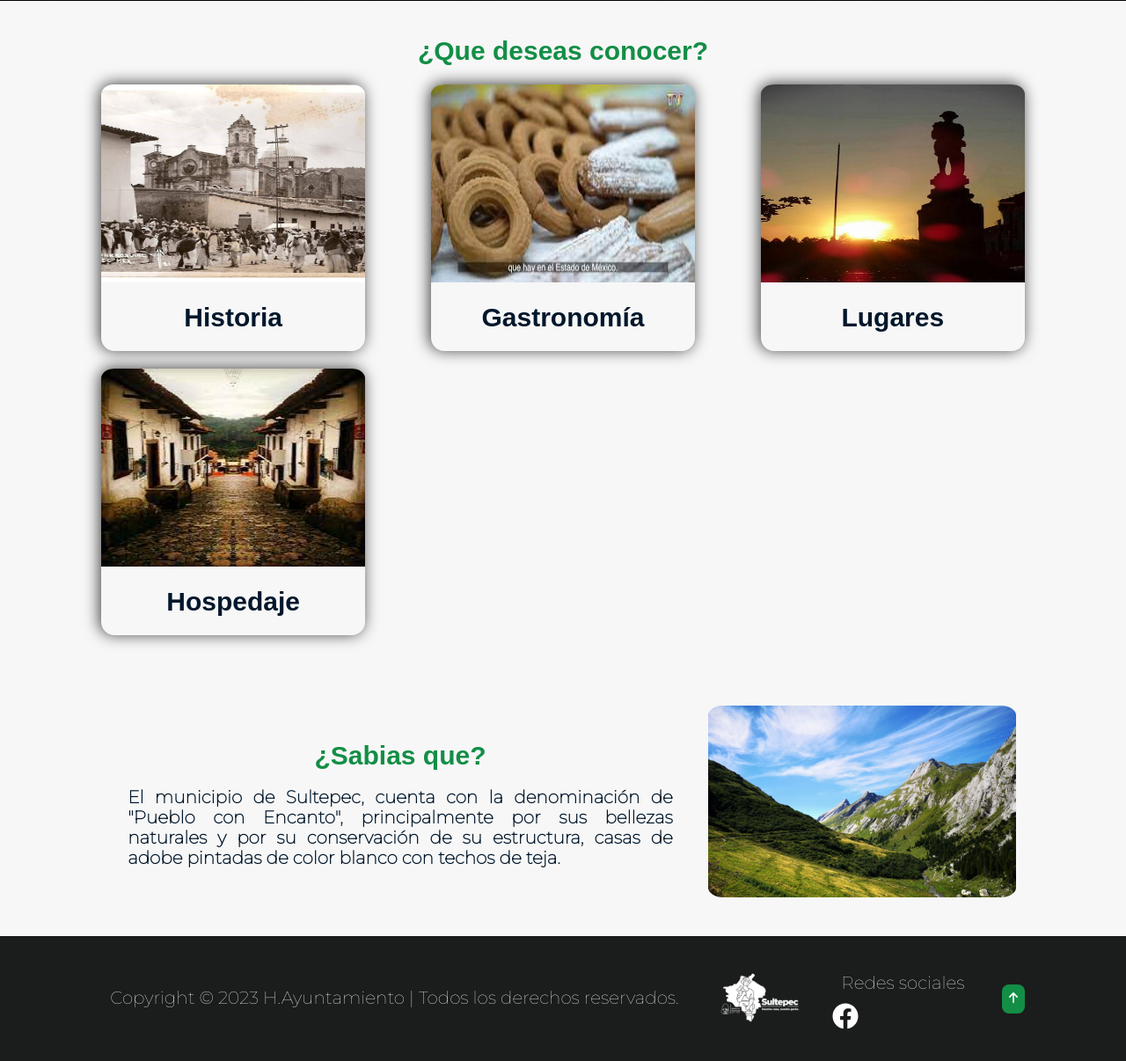
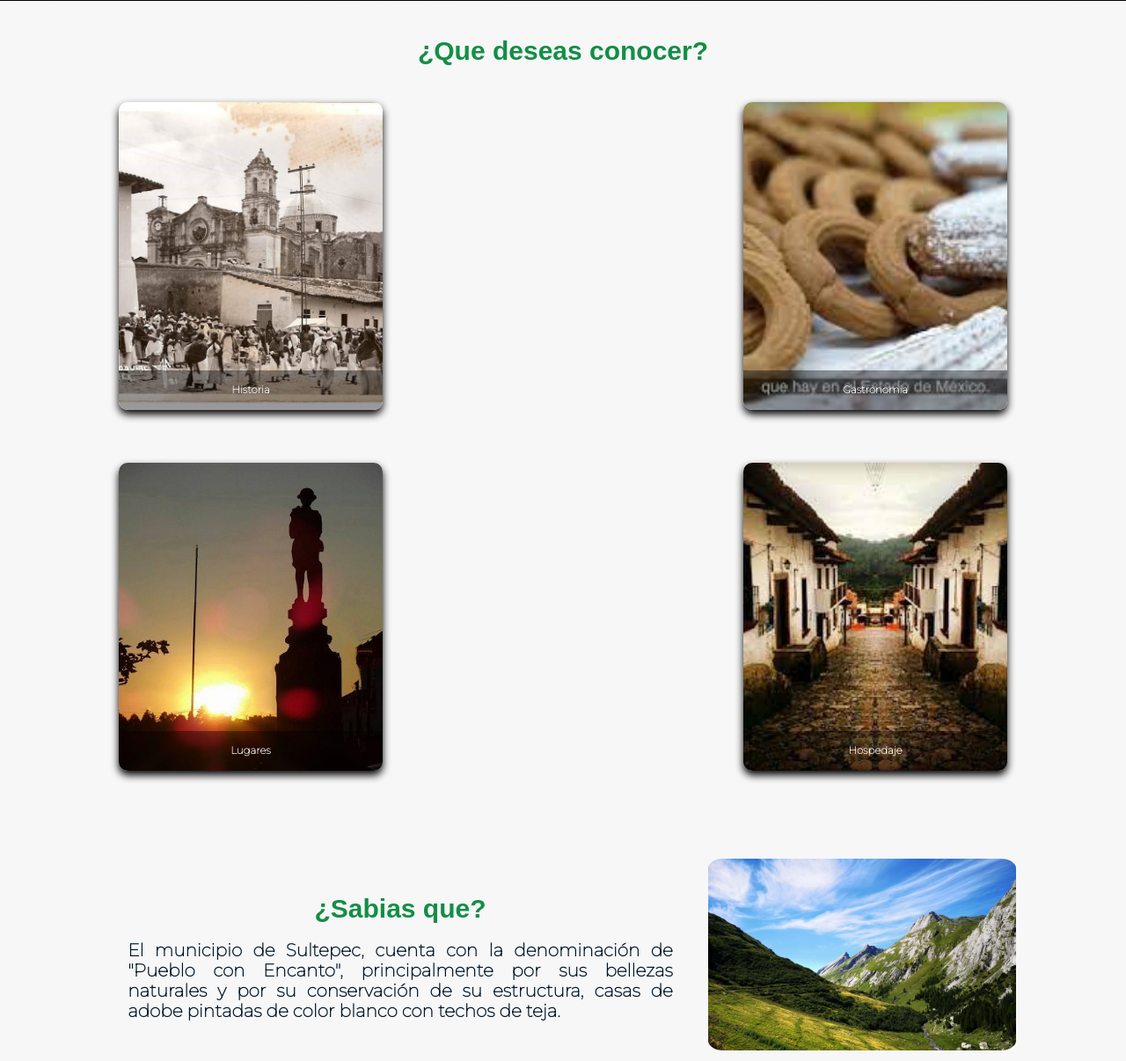
Before and after one commit to angelcruz07/WebSite-Turismo, a PHP site: page /WebSite-Turismo/ in a window 1280 px wide. Shown: the part 799-2005 px from the top of the page at 88% size. Run offline with PHP 8.4, Linux system fonts and the light colour scheme.

Commit message:
Se ha agregado a suggestions la funcion flip card pero falta darle un buen diseño a el elemnto a

```diff
--- a/assets/css/suggestions.css
+++ b/assets/css/suggestions.css
@@ -16,54 +16,82 @@
 
 
 }
-.card_suggetion img:hover   {
-  transform: rotateY(360deg);
+.card {
+    position: relative;
+    width: 300px;
+    height: 350px;
+    margin: 20px;
   }
 
-.card_suggetion {
-    position: relative;
-    box-shadow: -2px -1px 17px 0px rgba(0,0,0,0.75);
-    border-radius: 5%;
-  }
-  .card_suggetion h2 {
-    color:var(--color-text);
-  }
-.card_suggetion img {
-    width:300px;
-    height:225px;
-    border-radius: 5% 5% 0 0;
+  .card .face {
+    position: absolute;
+    width: 100%;
+    height: 100%;
+    backface-visibility: hidden;
+    border-radius: 10px;
+    overflow: hidden;
+    transition: .5s;
   }
 
-.card_suggetion .text_sugetion {
+  .card .front {
+    transform: perspective(600px) rotateY(0deg);
+    box-shadow: 0 5px 10px #000;
+  }
+
+  .card .front img {
     position: absolute;
-    top: 50%;
-    left: 50%;
-    transform: translate(-50%, -50%);
     width: 100%;
     height: 100%;
+    object-fit: cover;
+  }
+
+  .card .front h3 {
+    position: absolute;
+    bottom: 0;
+    width: 100%;
+    height: 45px;
+    line-height: 45px;
+    color: #fff;
+    background: rgba(0,0,0,.4);
+    text-align: center;
+  }
+
+  .card .back {
+    transform: perspective(600px) rotateY(180deg);
+    background: rgb(3, 35, 54);
+    padding: 15px;
+    color: #f3f3f3;
     display: flex;
     flex-direction: column;
-    align-items: center;
-    justify-content: center;
-    cursor:pointer;
+    justify-content: space-between;
+    text-align: center;
+    box-shadow: 0 5px 10px #000;
   }
 
-.card_suggetion .text_sugetion .hover-text {
-    opacity: 0;
-    transition: opacity 1s ease-in;
-    color:var(--color-text-secundary);
-    font-family: var(--font-family);
-    padding: 5px 5px  5px 5px;
-    font-size: 3rem;
-    border-radius:10px;
+  .card .back .link {
+    border-top: solid 1px #f3f3f3;
+    height: 50px;
+    line-height: 50px;
   }
 
-.card_suggetion:hover .text_sugetion h2 {
-    opacity: 0;
+   .card .back .link a {
+    color: #f3f3f3;
 }
 
-.card_suggetion:hover .text_sugetion .hover-text {
-    opacity: 1;
-    transition: opacity .5s linear;
-    background-color:var(--color-titles);
+  .card .back h3 {
+    font-size: 30px;
+    margin-top: 20px;
+    letter-spacing: 2px;
   }
+
+  .card .back p {
+    letter-spacing: 1px;
+  }
+
+  .card:hover .front {
+    transform: perspective(600px) rotateY(180deg);
+  }
+
+  .card:hover .back {
+    transform: perspective(600px) rotateY(360deg);
+  }
--- a/php/suggestions.php
+++ b/php/suggestions.php
@@ -8,33 +8,61 @@
   <h2 class="title-suggetions">¿Que deseas conocer?</h2>
 
   <div class="container_sugetions">
-    <div class="card_suggetion">
+
+  <div class="card">
+        <div class="face front">
                 <img src="<?php echo $url ?>antiguo sultepec.jpg" alt="Cultura sultepequense">
-      <div class="text_sugetion">
+                <h3>Historia</h3>
+        </div>
+        <div class="face back">
+            <h3>Historia</h3>
+            <p>Lorem ipsum dolor sit amet, consectetur adipisicing elit. In reiciendis neque nam quibusdam qui cupiditate esse!</p>
+            <div class="link">
             <a href="#" class="hover-text">Leer más</a>
             </div>
-      <h2>Historia</h2>
         </div>
-    <div class="card_suggetion">
+    </div>
+
+    <div class="card">
+        <div class="face front">
                 <img src="<?php echo $url ?>galletas.jpeg" alt="Gastronomia sultepequence">
-      <div class="text_sugetion">
+                <h3>Gastronomia</h3>
+        </div>
+        <div class="face back">
+            <h3>Gastronomia</h3>
+            <p>Lorem ipsum dolor sit amet consectetur adipisicing elit. Pariatur ipsum numquam modi dolorem. Nobis, quasi fuga!</p>
+            <div class="link">
             <a href="<?php echo $redirection?>/php/gastronomy.php" class="hover-text">Leer más</a>
             </div>
-      <h2>Gastronomía</h2>
         </div>
-    <div class="card_suggetion">
+    </div>
+
+    <div class="card">
+        <div class="face front">
                 <img src="<?php echo $url ?>minero sultepec.jpg" alt="Que visitar en sultepec">
-      <div class="text_sugetion">
+                <h3>Lugares</h3>
+        </div>
+        <div class="face back">
+            <h3>Lugares</h3>
+            <p>Lorem ipsum dolor sit amet consectetur adipisicing elit. Animi, magnam consequuntur veritatis voluptas doloremque nemo perspiciatis.</p>
+            <div class="link">
             <a href="#" class="hover-text">Leer más</a>
             </div>
-      <h2>Lugares</h2>
         </div>
-    <div class="card_suggetion">
+    </div>
+
+    <div class="card">
+        <div class="face front">
                 <img src="<?php echo $url ?>hospedaje.jpeg" alt="Donde hospedarte en sultepec">
-      <div class="text_sugetion">
+                <h3>Hospedaje</h3>
+        </div>
+        <div class="face back">
+            <h3>Hospedaje</h3>
+           <p>Lorem ipsum dolor sit amet consectetur adipisicing elit. Rerum molestias magnam quae odit doloremque officia quisquam.</p>
+            <div class="link">
             <a href="#" class="hover-text">Leer más</a>
             </div>
-      <h2>Hospedaje</h2>
         </div>
     </div>
+
 </section>
```
Lines whose indentation alone changed are shown as unchanged.
